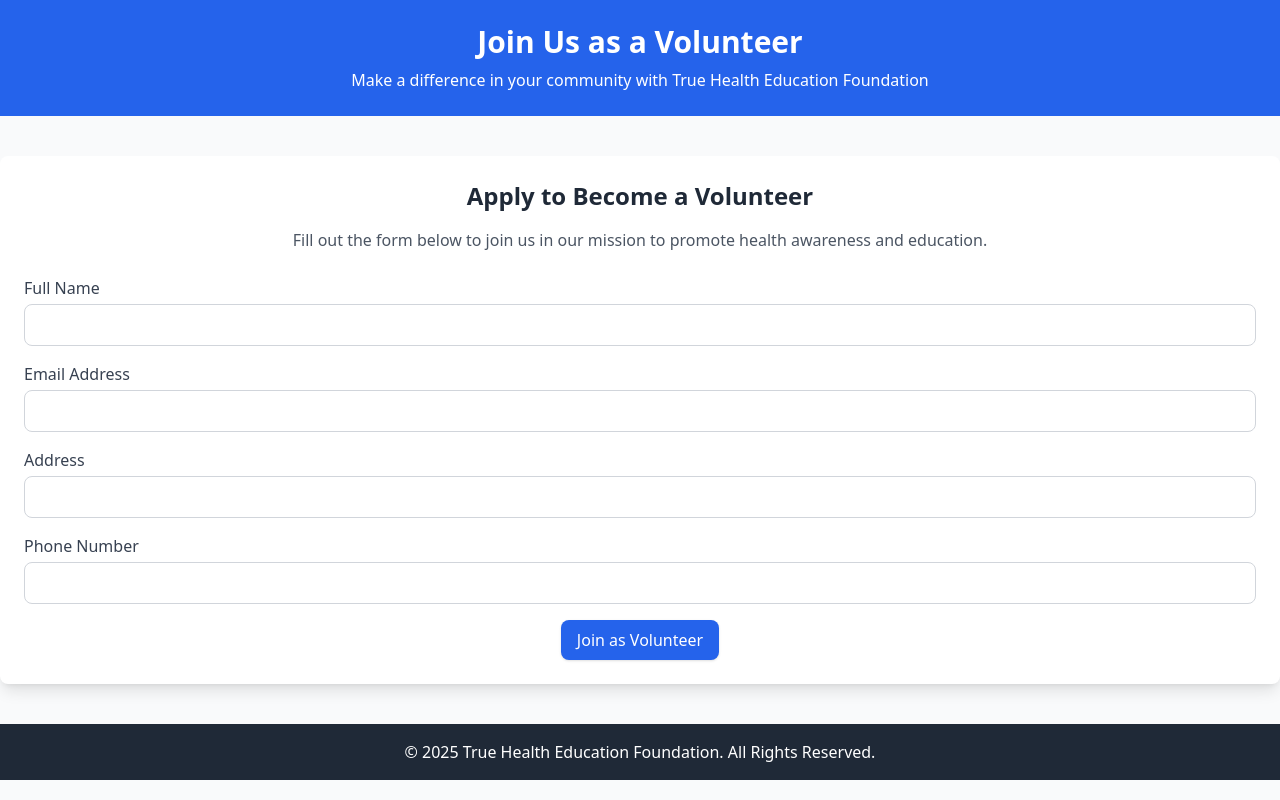
After one commit to programmeramit/truehealtheducationfoundationwebsite, a Django app: page /carrer/ in a window 1280 px wide. The commit adds this page. Run offline with Django 4.2, Linux system fonts and the light colour scheme; some libraries are stand-ins or nearby versions.

Commit message:
addedcarree page

```diff
--- /dev/null
+++ b/example/templates/carrer.html
@@ -0,0 +1,67 @@
+<!DOCTYPE html>
+<html lang="en">
+<head>
+    <meta charset="UTF-8">
+    <meta name="viewport" content="width=device-width, initial-scale=1.0">
+    <title>Volunteer Career Page</title>
+    <script src="https://cdn.tailwindcss.com"></script>
+</head>
+<body class="bg-gray-50">
+
+    <!-- Header -->
+    <header class="bg-blue-600 text-white p-6">
+        <h1 class="text-3xl font-bold text-center">Join Us as a Volunteer</h1>
+        <p class="text-center mt-2">Make a difference in your community with True Health Education Foundation</p>
+    </header>
+
+    <!-- Volunteer Form Section -->
+    <main class="container mx-auto my-10 p-6 bg-white shadow-lg rounded-lg">
+        <h2 class="text-2xl font-bold text-gray-800 mb-4 text-center">Apply to Become a Volunteer</h2>
+        <p class="text-gray-600 mb-6 text-center">Fill out the form below to join us in our mission to promote health awareness and education.</p>
+
+        <form class="space-y-4"  method="POST">
+            <!-- Name -->
+             {% csrf_token %}
+            <div>
+                <label for="name" class="block text-gray-700 font-medium">Full Name</label>
+                <input type="text" id="name" name="name" required
+                    class="w-full mt-1 p-2 border border-gray-300 rounded-lg focus:ring-2 focus:ring-blue-400 focus:outline-none" />
+            </div>
+
+            <!-- Email -->
+            <div>
+                <label for="email" class="block text-gray-700 font-medium">Email Address</label>
+                <input type="email" id="email" name="email" required
+                    class="w-full mt-1 p-2 border border-gray-300 rounded-lg focus:ring-2 focus:ring-blue-400 focus:outline-none" />
+            </div>
+
+            <!-- Skills -->
+            <div>
+                <label for="address" class="block text-gray-700 font-medium">Address</label>
+                <input type="text" id="address" name="address" required
+                class="w-full mt-1 p-2 border border-gray-300 rounded-lg focus:ring-2 focus:ring-blue-400 focus:outline-none" />
+
+            </div>
+            <div>
+                <label for="phone_number" class="block text-gray-700 font-medium">Phone Number</label>
+                <input type="text" id="phone_number" name="phone_number" required maxlength=14
+                class="w-full mt-1 p-2 border border-gray-300 rounded-lg focus:ring-2 focus:ring-blue-400 focus:outline-none" />
+            </div>
+
+            <!-- Submit Button -->
+            <div class="text-center">
+                <button type="submit"
+                    class="bg-blue-600 text-white px-4 py-2 rounded-lg shadow hover:bg-blue-700 transition duration-300">
+                    Join as Volunteer
+                </button>
+            </div>
+        </form>
+    </main>
+
+    <!-- Footer -->
+    <footer class="bg-gray-800 text-white text-center py-4">
+        <p>&copy; 2025 True Health Education Foundation. All Rights Reserved.</p>
+    </footer>
+
+</body>
+</html>
--- a/example/urls.py
+++ b/example/urls.py
@@ -1,11 +1,12 @@
 # example/urls.py
 from django.urls import path
 
-from example.views import index,donate,payment_success
+from example.views import index,donate,payment_success,carrer
 
 
 urlpatterns = [
     path('', index,name="index"),
     path('donate/',donate,name="donate"),
     path('payment-success/<str:pay_id>', payment_success, name='payment_success'),
+    path('carrer/',carrer,name="carrer")
 ]
--- a/example/views.py
+++ b/example/views.py
@@ -18,61 +18,106 @@
 from io import BytesIO
 from reportlab.lib.pagesizes import letter
 from reportlab.pdfgen import canvas
+from reportlab.lib.pagesizes import A4
+from reportlab.lib.utils import ImageReader
+from reportlab.lib import colors
+
+
+from .models import VolunteerApplication
+
+
+logo_path ="https://res.cloudinary.com/dplbdop3n/image/upload/v1737955474/logo_l00s7s.png"
+
+
+
+smtp_host = "smtp.hostinger.com"
+smtp_port = 587
+smtp_user = "support@truehealtheducationfoundation.org"
+smtp_password = "@Support48096"
 
 def generate_certificate(name, donation_amount):
     buffer = BytesIO()
-    pdf = canvas.Canvas(buffer, pagesize=letter)
-    pdf.setFont("Helvetica-Bold", 20)
-    pdf.drawString(150, 750, "Certificate of Appreciation")
-    pdf.setFont("Helvetica", 12)
-    pdf.drawString(100, 700, f"Presented to: {name}")
-    pdf.drawString(100, 680, f"For your generous donation of: ${donation_amount:.2f}")
-    pdf.drawString(100, 660, "Your support means a lot to us!")
-    pdf.showPage()
-    pdf.save()
+
+    # Create a canvas object
+    c = canvas.Canvas(buffer, pagesize=A4)
+
+    # Set page dimensions
+    width, height = A4
+
+    # Add background color
+    c.setFillColor(colors.lightblue)
+    c.rect(0, 0, width, height, fill=1, stroke=0)
+
+    # Add the logo
+    if logo_path:
+        logo = ImageReader(logo_path)
+        c.drawImage(logo, width * 0.1, height * 0.75, width=50, height=50, mask='auto')
+    c.setFont("Helvetica-Bold", 22)
+    c.setFillColor(colors.black)
+    c.drawCentredString(width / 2, height * 0.8, "True Health Education Foundation")
+
+    # Add a thank-you message title
+    c.setFont("Helvetica-Bold", 20)
+    c.setFillColor(colors.black)
+    c.drawCentredString(width / 2, height * 0.7, "Thank You for Your Generosity!")
+
+    # Add the main message
+    c.setFont("Helvetica", 12)
+    c.setFillColor(colors.black)
+    thank_you_message = (
+        "We sincerely appreciate your generous donation to the True Health Education Foundation.\n "
+        "Your support helps us in our mission to promote health awareness and education\n\n"
+
+    )
+
+    # Split the message into lines for better visibility
+    y_position = height * 0.6
+    for line in thank_you_message.split("\n"):
+        c.drawString(width * 0.1, y_position, line)
+        y_position -= 20
+
+    # Add a simple footer
+    c.setFont("Helvetica-Bold", 14)
+    c.drawCentredString(width / 2, height * 0.2, "Together, we make the world healthier!")
+
+    # Close the canvas
+    c.save()
+
+    # Return the buffer
     buffer.seek(0)
     return buffer
 
 def send_email_with_certificate(name, donation_amount, recipient_email):
-    # Hostinger SMTP server configuration
-    smtp_host = "smtp.hostinger.com"
-    smtp_port = 587  # Use TLS
-    smtp_user = "support@truehealtheducationfoundation.org"  # Your Hostinger email
-    smtp_password = "@Support48096"   # Your Hostinger email password
 
-    # Generate the certificate in memory
+
     certificate_buffer = generate_certificate(name, donation_amount)
 
-    # Create the email
     subject = "Your Certificate of Appreciation"
     body = f"""
     Dear {name},
 
-    Thank you for your generous donation of ${donation_amount:.2f}.
+    Thank you for your generous donation of {donation_amount:.2f}.
     Please find your Certificate of Appreciation attached.
 
     Best regards,
-    [Your Organization's Name]
+    TrueHealthEducationFoundation
     """
     msg = MIMEMultipart()
     msg["From"] = smtp_user
     msg["To"] = recipient_email
     msg["Subject"] = subject
 
-    # Attach the email body
     msg.attach(MIMEText(body, "plain"))
 
-    # Attach the certificate
     attachment = MIMEBase("application", "pdf")
     attachment.set_payload(certificate_buffer.getvalue())
     encoders.encode_base64(attachment)
     attachment.add_header("Content-Disposition", f"attachment; filename=Certificate_{name}.pdf")
     msg.attach(attachment)
 
-    # Send the email using Hostinger's SMTP server
     try:
         with smtplib.SMTP(smtp_host, smtp_port) as server:
-            server.starttls()  # Upgrade the connection to secure
+            server.starttls()
             server.login(smtp_user, smtp_password)
             server.sendmail(smtp_user, recipient_email, msg.as_string())
         print(f"Email sent successfully to {recipient_email}")
@@ -88,7 +133,7 @@
 
 def index(request):
     now = datetime.now()
-    send_email_with_certificate("amit",200,"kamit896837@gmail.com")
+
 
     return render(request,"index.html")
 def donate(request):
@@ -149,3 +194,36 @@
     except Exception as e:
         # Handle errors (e.g., payment ID not found or API issues)
         return HttpResponse(f"Error: {str(e)}")
+
+
+def carrer(request):
+    if request.method == "POST":
+        # Get data from the form
+        name = request.POST.get("name")
+        email = request.POST.get("email")
+        phone = request.POST.get("phone_number")
+        address =  request.POST.get("address")
+
+        # Save to the VolunteerApplication model
+
+        message = MIMEMultipart()
+        message["From"] = smtp_user
+        message["To"] = email
+        message["Subject"] = "Thank you for joining us as Volunteer"
+        body = "Thank you to show us interest in volunteer.We will reach you for verification and after that you will become our volunteer"
+        VolunteerApplication.objects.create(
+            name=name,
+            email=email,
+            phone_number=phone,
+            address=address,
+
+            is_approved=False  # Default to not approved
+        )
+        message.attach(MIMEText(body, "plain"))
+        with smtplib.SMTP(smtp_host, smtp_port) as server:
+            server.starttls()  # Start TLS encryption
+            server.login(smtp_user, smtp_password)  # Log in to the server
+            server.sendmail(smtp_user, email, message.as_string())  # Send the email
+            print("Email sent successfully!")
+        return redirect('index')
+    return render(request,"carrer.html")
```
Also changed, not shown: example/admin.py (+31 -1 lines), example/models.py (+21 -0 lines), example/templates/index.html (+17 -2 lines), example/migrations/0003_volunteer_volunteerapplication.py (added).
